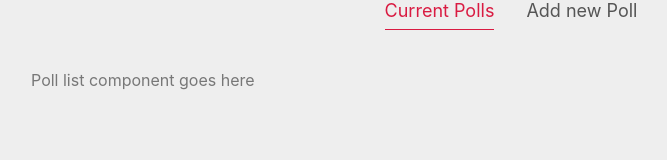
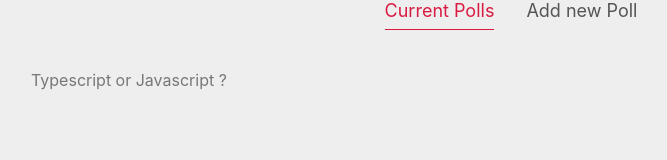
Before and after one commit to HieuKma/Svelte-basic, a Svelte app: page / in a window 1280 px wide. Shown: the part 183-343 px from the top of the page, without its empty margins (129-796 px from the left). Built offline with nearby package versions, Linux system fonts and the light colour scheme.

Commit message:
add: add new poll

```diff
--- a/src/App.svelte
+++ b/src/App.svelte
@@ -3,6 +3,7 @@
 	import Footer from './components/footer.svelte';
 	import Tabs from './shared/Tabs.svelte';
 	import CreatePollForm from './components/CreatePoll-form.svelte';
+	import PollList from './components/PollList.svelte';
 
 
 	// Tabs
@@ -12,15 +13,32 @@
 	const testthoi = (e) => {
 		activeItem = e.detail;
 	}
+
+	let polls = [
+		{
+			id: 1,
+			question: 'Typescript or Javascript ?',
+			answerA: 'TS',
+			answerB: 'JS',
+			votesA: 9,
+			votesB: 15
+		}
+	]
+
+	const handleAdd = (e) => {
+		const poll = e.detail;
+		polls = [poll, ...polls];
+		activeItem = 'Current Polls';
+	}
 </script>
 
 <Header />
 <main>
 	<Tabs {activeItem} {items} on:tabChange={testthoi} />
 	{#if activeItem === 'Current Polls'}
-		<p>Poll list component goes here</p>
+		<PollList {polls} />
 	{:else if  activeItem === 'Add new Poll' }
-		<CreatePollForm />
+		<CreatePollForm on:addPoll={handleAdd} />
 	{/if}
 </main>
 <Footer />
--- a/src/components/CreatePoll-form.svelte
+++ b/src/components/CreatePoll-form.svelte
@@ -1,9 +1,12 @@
 <script>
+    import { createEventDispatcher } from 'svelte';
     import Button from "../shared/Button.svelte";
 
     let fields = { question: '', answerA: '', answerB: '' };
     let errors = { question: '', answerA: '', answerB: '' };
     let valid = false;
+
+    const dispatch = createEventDispatcher();
 
     const submitHandler = () => {
         valid = true;
@@ -34,7 +37,8 @@
 
         // Add new poll
         if (valid) {
-            console.log('valid', fields);
+            let poll = {...fields, votesA: 0, votesB: 0, id: Math.random()}
+            dispatch('addPoll', poll);
         }
     }
 </script>
--- /dev/null
+++ b/src/components/PollList.svelte
@@ -0,0 +1,17 @@
+<script>
+    export let polls;
+</script>
+
+<div class="poll-list">
+    {#each polls as poll (poll.id)}
+        <div>{ poll.question }</div>
+    {/each}
+</div>
+
+<style>
+    .poll-list {
+        display: grid;
+        grid-template-columns: 1fr 1fr;
+        grid-gap: 20px;
+    }
+</style>
```
